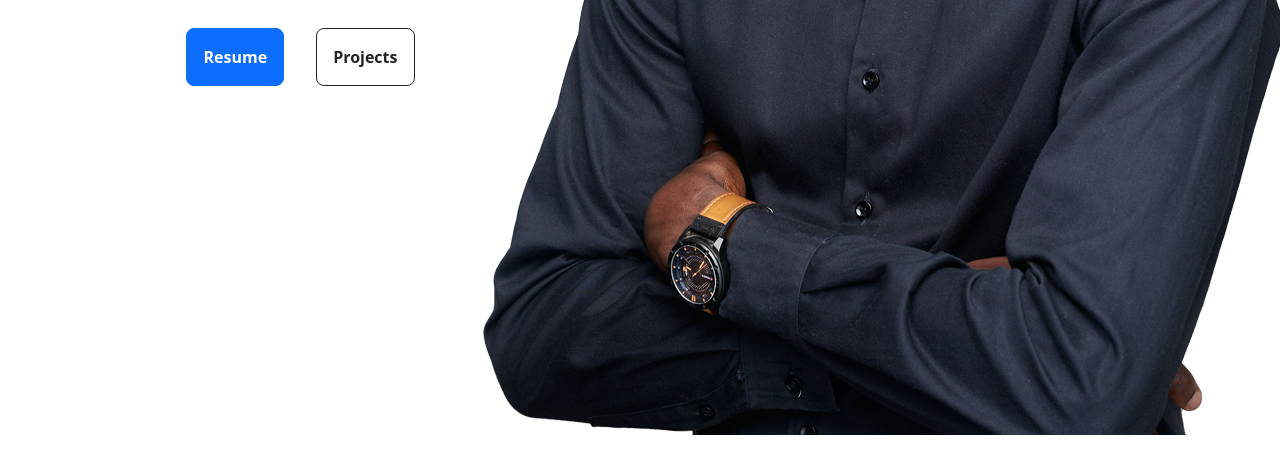
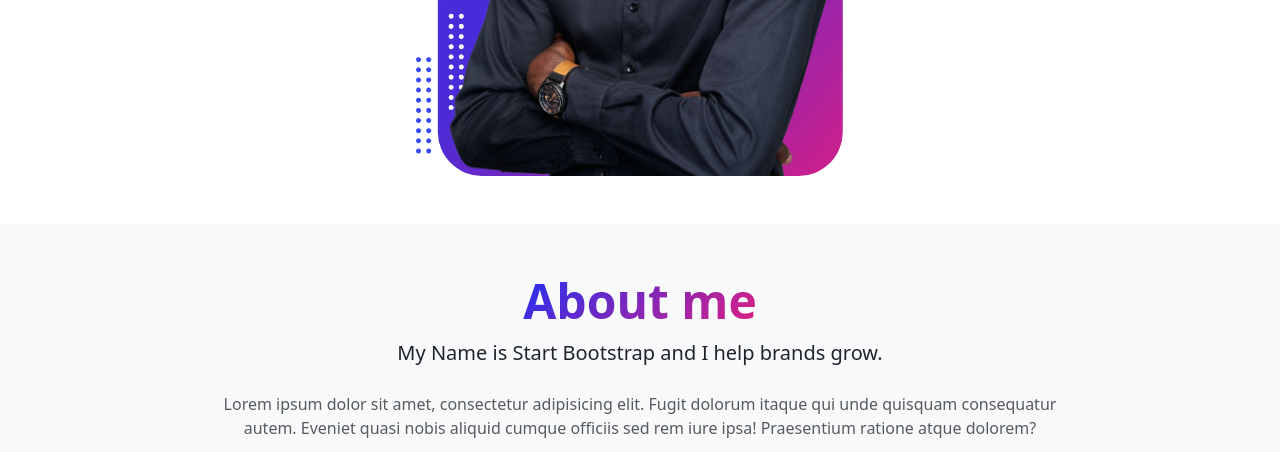
Before and after one commit to engr-faysal/Portfolio-1.0, a plain HTML site: page index.html in a window 1280 px wide. Shown: the part 809-1261 px from the top of the page. Drawn offline with nearby package versions, Linux system fonts and the light colour scheme.

Commit message:
Complete index page and made this responsive with Bootstrap and custom CSS

```diff
--- a/css/style.css
+++ b/css/style.css
@@ -1,4 +1,88 @@
-*{
-    margin: 0;
-    padding: 0;
+body,
+html{
+    height: 100%;
 }
+
+.bg-gradient-primary-to-secondary{
+    /* background: #1e30f3; */
+    background: linear-gradient(135deg, #1e30f3 0%, #e21e80 100%);
+}
+
+.text-gradient{
+    background: -webkit-linear-gradient(315deg, #1e30f3 0%, #e21e80 100%);
+    -webkit-background-clip: text;
+    -webkit-text-fill-color: transparent;
+
+}
+
+.profile{
+    background-image: url(/asset/profile-back.svg);
+    background-repeat: no-repeat;
+    background-size: 100%;
+    background-position: bottom;
+    height: 75vw;
+    width: 75vw;
+    position: relative;
+    margin-top: 5vw;
+    max-height: 40rem;
+    max-width: 40rem;
+
+
+    .profile_img{
+        position: absolute;
+        height: 80vw;
+        max-height: 45rem;
+        bottom: 0;
+        left: 50%;
+        transform: translateX(-50%);
+
+    }
+}
+
+@media (min-width: 576px)
+{
+    .profile{
+        height: 60vw;
+        width: 60vw;
+
+        .profile_img{
+            height: 65vw;
+        }
+    }
+}
+
+@media (min-width: 768px)
+{
+    .profile{
+        height: 50vw;
+        width: 50vw;
+
+        .profile_img{
+            height: 55vw;
+        }
+    }
+}
+
+@media (min-width: 992px)
+{
+    .profile{
+        height: 40vw;
+        width: 40vw;
+
+        .profile_img{
+            height: 45vw;
+        }
+    }
+}
+
+@media (min-width: 1200px)
+{
+    .profile{
+        height: 35vw;
+        width: 35vw;
+
+        .profile_img{
+            height: 40vw;
+        }
+    }
+}
--- a/index.html
+++ b/index.html
@@ -17,7 +17,7 @@
     <main class="flex-shrink-0">
 
         <!-- Navigation Start -->
-        <nav class="navbar navbar-expand-lg sticky-top shadow-sm py-3">
+        <nav class="navbar navbar-expand-lg sticky-top shadow-sm bg-light py-3">
             <div class="container px-5">
 
                 <a class="navbar-brand" href="index.html">
@@ -34,7 +34,7 @@
                             <a class="nav-link fw-bold text" href="index.html">Home</a>
                         </li>
                         <li>
-                            <a class="nav-link fw-bold" href="contact.html">Resume</a>
+                            <a class="nav-link fw-bold" href="resume.html">Resume</a>
                         </li>
                         <li>
                             <a class="nav-link fw-bold" href="projects.html">Projects</a>
@@ -49,17 +49,17 @@
         </nav>
         <!-- Navigation End -->
 
-        <!-- Header-->
+        <!-- Header Start-->
         <header class="py-5">
             <div class="container">
                 <div class="row align-items-center gx-5">
 
                     <!-- Header Text Content -->
-                    <div class="col-lg-5 col-sm-12 col-12">
+                    <div class="col-xxl-5">
                         <div class="left-wrap text-center text-xxl-start">
 
                             <div class="badge bg-gradient-primary-to-secondary text-white mb-4">
-                                <span class="word"> Design  &middot; Development  &middot; Marketing</span>
+                                <span class="text-uppercase"> Design  &middot; Development  &middot; Marketing</span>
                             </div>
 
                             <p class="text-muted fs-3">I can help your business to</p>
@@ -69,26 +69,54 @@
                             </h1>
 
 
-                            <div class="d-grid gap-3 d-sm-flex justify-content-sm-center justify-content-xxl-start mb-3">
-                                <a class="btn btn-primary btn-lg px-3 py-3 fs-6 fw-bolder me-sm-3">Resume</a>
-                                <a class="btn btn-outline-dark btn-lg px-3 py-3 fs-6 fw-bolder">Projects</a>
+                            <div class="d-grid gap-4 d-sm-flex justify-content-sm-center justify-content-xxl-start mb-3 px-sm-0">
+                                <a class="btn btn-primary btn-lg px-5 py-3 fs-6 fw-bolder" href="/resume.html">Resume</a>
+                                <a class="btn btn-outline-dark btn-lg px-5 py-3 fs-6 fw-bolder" href="/projects.html">Projects</a>
                             </div>
                         </div>
                     </div>
 
                     <!-- Header Profile Image Content -->
-                    <div class="col-lg-7 col-sm-12 col-12">
-                        <div class="d-flex justify-content-center mt-5">
+                    <div class="col-xxl-7">
+                        <div class="d-flex justify-content-center mt-5 ">
                             <div class="profile">
                                 <img class="profile_img" src="asset/profile.png" alt="">
                             </div>
                         </div>
                     </div>
+
                 </div>
-
-
             </div>
         </header>
+        <!-- Header End -->
+
+            <!-- About Me Start -->
+            <section class="bg-light py-5">
+                <div class="container">
+                    <div class="row d-flex justify-content-center">
+                        <div class="col-auto">
+
+                            <div class="wrapper text-center">
+                                <h1 class="display-5 fw-bolder"><span class="text-gradient d-inline">About me</span></h1>
+
+                                <p class="lead fw-light mb-4">My Name is Start Bootstrap and I help brands grow.</p>
+
+                                <p class="text-muted">
+                                    Lorem ipsum dolor sit amet, consectetur adipisicing elit. Fugit dolorum itaque qui unde quisquam consequatur <br> autem. Eveniet quasi nobis aliquid cumque officiis sed rem iure ipsa! Praesentium ratione atque dolorem?
+                                </p>
+
+                                <div class="d-flex justify-content-center gap-3 fs-2 mb-5">
+                                    <a class="text-gradient" href="#!"><i class="bi bi-twitter"></i></a>
+                                    <a class="text-gradient" href="#!"><i class="bi bi-linkedin"></i></a>
+                                    <a class="text-gradient" href="#!"><i class="bi bi-github"></i></a>
+                                </div>
+                            </div>
+
+                        </div>
+                    </div>
+                </div>
+            </section>
+            <!-- About Me End -->
 
     </main>
     <!-- Footer Start -->
```
